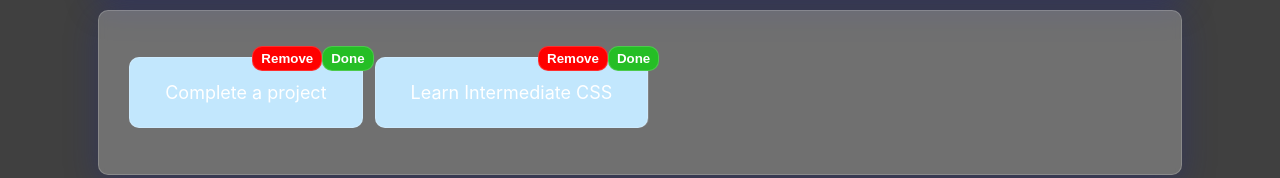
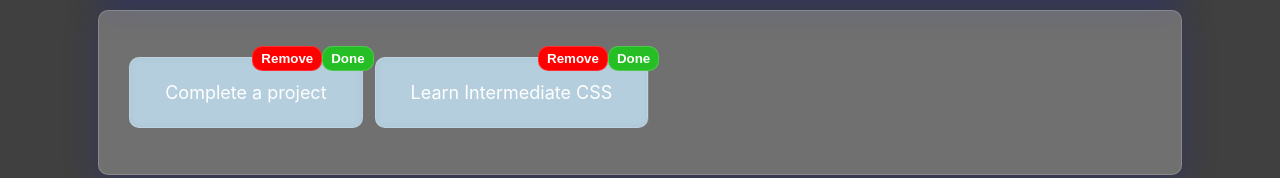
Before and after one commit to Miseca/Inspirational_homepage, a React (Create React App) app: page / in a window 1280 px wide. Shown: the part 324-502 px from the top of the page. Built offline with nearby package versions, Linux system fonts and the light colour scheme; no server answers.

Commit message:
improved quote and goal visuals

```diff
--- a/src/index.css
+++ b/src/index.css
@@ -130,7 +130,7 @@ footer {
 }
 
 .goal {
-  background-color: rgb(194, 231, 253);
+  background-color: rgba(194, 231, 253, 0.7);
   backdrop-filter: blur(4px);
   border-radius: 10px;
   border: 1px solid rgba(255, 255, 255, 0.18);
@@ -253,6 +253,7 @@ footer {
 .quote-text {
   display: flex;
   flex-direction: column;
+  padding-bottom: 1rem;
 }
 
 .quote-quote {
```
